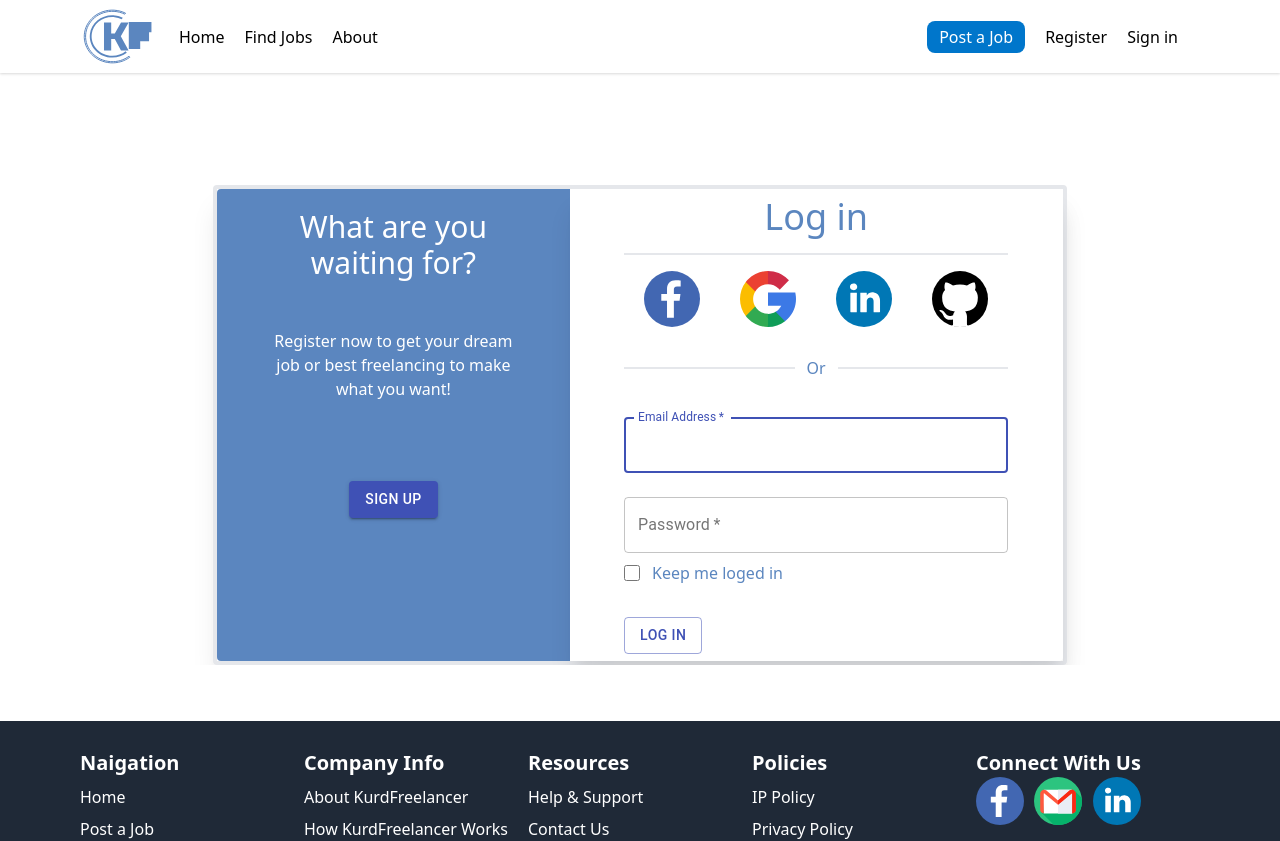
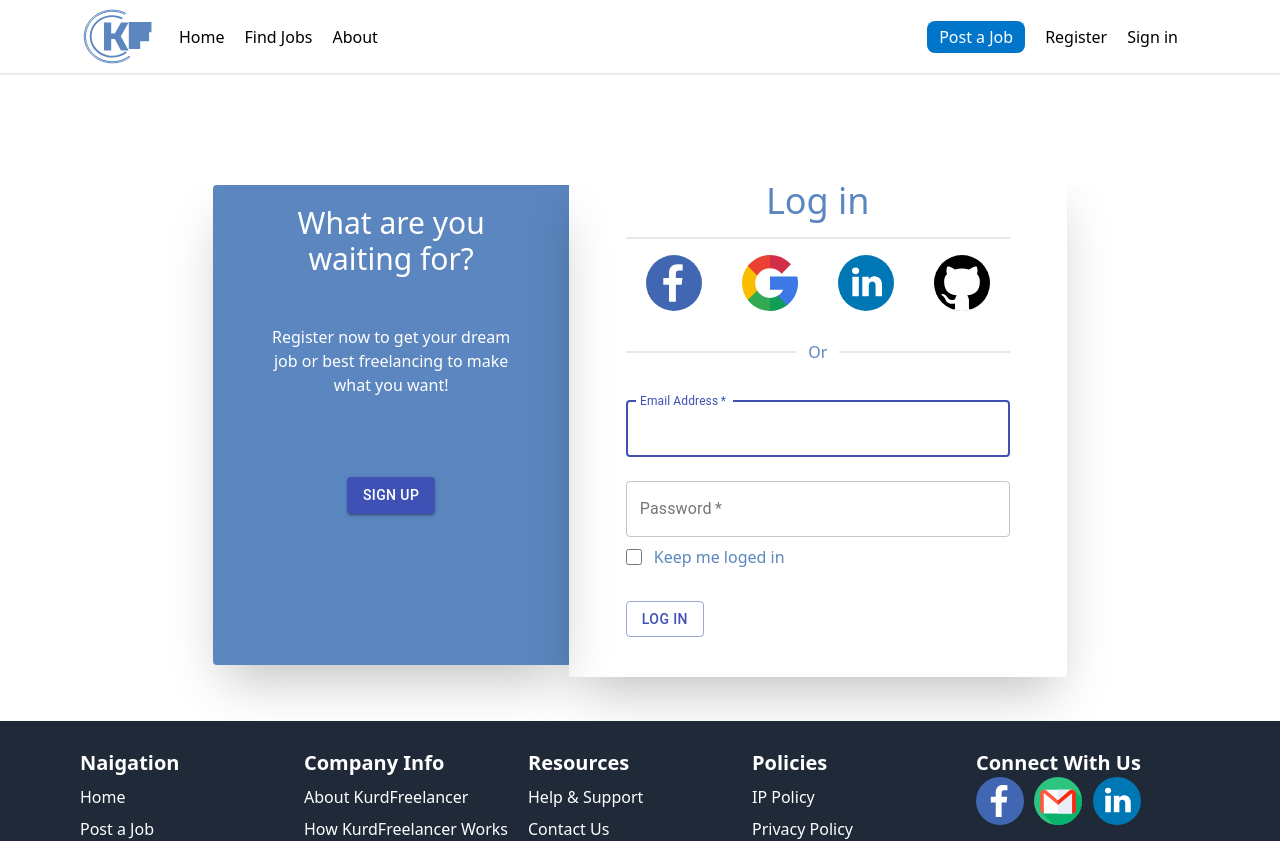
Before and after one commit to abdulbasit-dev/kurd-freelancers, a React (Create React App) app: page /signin in a window 1280 px wide. Shown: the top 841 px of the page. Built offline with nearby package versions, Linux system fonts and the light colour scheme.

Commit message:
add shadow to signin

```diff
--- a/src/pages/SignIn.jsx
+++ b/src/pages/SignIn.jsx
@@ -8,9 +8,9 @@ import Button from '@material-ui/core/Button'
 
 const SignIn = () => {
     return (
-        <div className="flex  justify-center items-center mt-28 overflow-x-hidden mb-14">
-            <div className="relative min-h-100 flex rounded w-full md:w-2/3 border-4  flex-col tablet:flex-row  tablet:px-0 min-w-full tablet:min-w-0  justify-center items-center shadow-xl md:px-20">
-                <div className="flex tablet:absolute left-0 bg-lightblue w-full rounded-l min-h-full tablet:w-5/12 flex-col pt-5 px-12 text-white">
+        <div className="flex  justify-center items-center mt-28 overflow-x-hidden ">
+            <div className="relative min-h-100 flex rounded w-full md:w-2/3  flex-col tablet:flex-row  tablet:px-0 mb-14 min-w-full tablet:min-w-0  justify-center items-center py-10 md:px-20">
+                <div className="flex tablet:absolute left-0  tablet:shadow-2xl bg-lightblue w-full rounded-l min-h-full tablet:w-5/12 flex-col pt-5 px-12 text-white">
                     <h1 className="text-3xl text-center">What are you</h1>
                     <h1 className="text-3xl text-center ">waiting for?</h1>
                     <p className="text-center mt-12">
@@ -24,7 +24,7 @@ const SignIn = () => {
 
 
                 </div>
-                <div className="flex flex-col tablet:absolute items-center w-full tablet:w-7/12  rounded-r right-0 text-lightblue min-h-full shadow-xl ">
+                <div className="flex flex-col tablet:absolute items-center w-full tablet:w-7/12  rounded-r right-0 text-lightblue min-h-full shadow-2xl ">
                     <h1 className="text-4xl mt-2">Log in</h1>
                     <div className="border w-96 max-w-full m-4 "></div>
                     <div className="flex flex-col tablet:flex-row justify-around items-center w-96 flex-wrap">
@@ -78,7 +78,7 @@ const SignIn = () => {
                             </label>
 
                         </div>
-                        <div className="flex mt-8 self-start tablet:-mx-10">
+                        <div className="flex mt-8 self-start tablet:-mx-10 mb-10">
                             <Button variant="outlined" color="primary">
                                 Log in
                             </Button>
```
Also changed, not shown: 1 other file (tests, documents, lock files or other folders).
